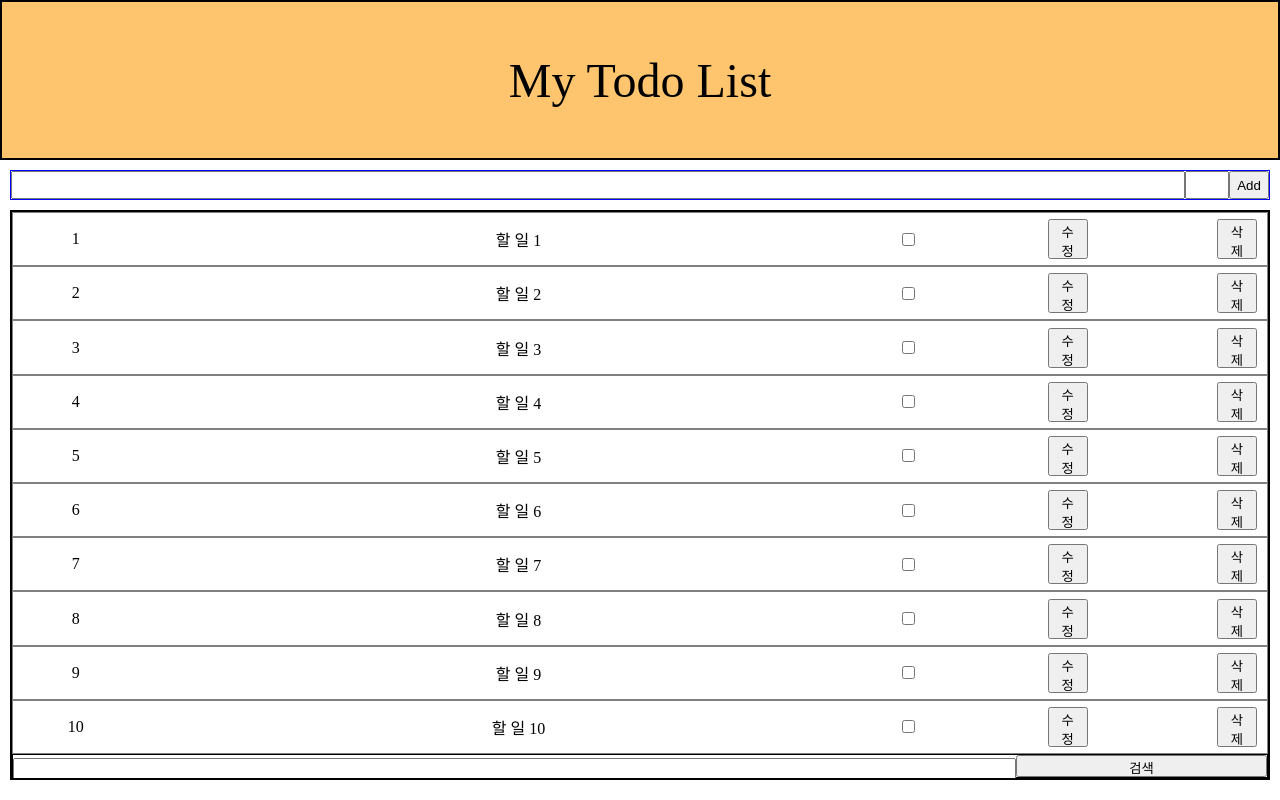
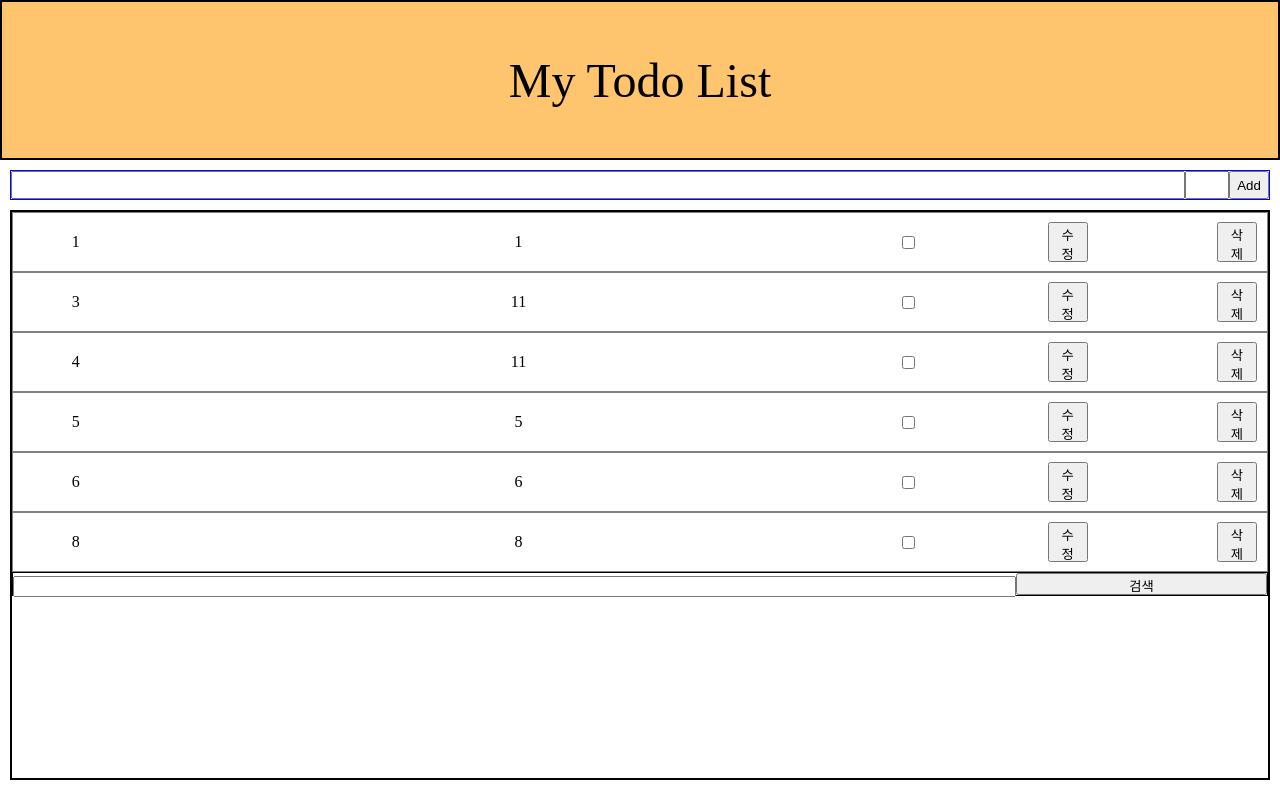
Before and after one commit to leehj8896/priority-todo, a Vue app: page / in a window 1280 px wide. Built offline with nearby package versions, Linux system fonts and the light colour scheme; data requests are answered from the project's data file.

Commit message:
json-server 연동

```diff
--- /dev/null
+++ b/db.json
@@ -0,0 +1,46 @@
+{
+  "todos": [
+    {
+      "id": "eabb",
+      "title": "11",
+      "priority": 4,
+      "done": false,
+      "selected": false
+    },
+    {
+      "id": "81c1",
+      "title": "11",
+      "priority": 3,
+      "done": false,
+      "selected": false
+    },
+    {
+      "id": "5b35",
+      "title": "1",
+      "priority": 1,
+      "done": false,
+      "selected": false
+    },
+    {
+      "id": "e347",
+      "title": "5",
+      "priority": 5,
+      "done": false,
+      "selected": false
+    },
+    {
+      "id": "5297",
+      "title": "6",
+      "priority": 6,
+      "done": false,
+      "selected": false
+    },
+    {
+      "id": "bd61",
+      "title": "8",
+      "priority": 8,
+      "done": false,
+      "selected": false
+    }
+  ]
+}
--- a/package.json
+++ b/package.json
@@ -8,6 +8,7 @@
     "lint": "vue-cli-service lint"
   },
   "dependencies": {
+    "axios": "^1.6.8",
     "core-js": "^3.8.3",
     "vue": "^3.2.13"
   },
--- a/src/App.vue
+++ b/src/App.vue
@@ -12,7 +12,7 @@
         v-on:remove-todo="removeTodo"
         v-on:update-item="updateItem"
         v-on:search-title="onClickSearchTitle"
-        v-on:fetch-data="fetchData"
+        v-on:scroll-to-end="onScrollToEnd"
         v-bind:is-search-mode="isSearchMode"
       />
     </div>
@@ -27,7 +27,7 @@
 
 <script>
 import AddTodo from './components/AddTodo.vue'
-
+import axios from 'axios'
 import TodoList from './components/TodoList.vue'
 import UpdatePopup from './components/UpdatePopup.vue'
 
@@ -46,6 +46,8 @@ export default {
       currentTodoItem: {},
       isSearchMode: false,
       searchTitle: '',
+      itemsPerPage: 10,
+      currentPage: 1,
     }
   },
   computed: {
@@ -56,48 +58,44 @@ export default {
   },
   created() {
     console.log('App > created')
-    this.setTestData()
+    this.setTodoList()
   },
   methods: {
-    fetchData(currentPage) {
-      console.log('App > fetchData')
-      this.loading = true;
-      setTimeout(() => {
-        const start = (currentPage - 1) * 10 + 1
-        const end = start + 9
-        this.setTestData(start, end)
-        this.loading = false;
-      }, 1000);
+    async setTodoList() {
+      console.log('App > setTodoList')
+      this.loading = true
+      const response = await axios.get('http://localhost:3000/todos', {
+        params: { _limit: this.itemsPerPage * this.currentPage, },
+      })
+      console.log('get todos response', response.data)
+      this.todoList = response.data
+      this.todoList = this.todoList.sort((a, b) => a.priority - b.priority)
+      this.loading = false
     },
-    setTestData(start = 1, end = 10) {
-      for (let i = start; i <= end; i++) {
-        const newItem = this.getNewItem({
-          priority: i,
-          title: `할 일 ${i}`,
-        })
-        this.todoList.push(newItem)
-      }
+    onScrollToEnd() {
+      console.log('App > onScrollToEnd')
+      this.currentPage++
+      this.setTodoList()
     },
-    getNewItem(todoInfo) {
-      return {
-        idx: this.todoList.length > 0 ?
-          Math.max(...this.todoList.map((item) => item.idx)) + 1 :
-          1,
-        done: false,
-        selected: false,
-        ...todoInfo,
-      }
-    },
-    addTodo(todoInput) {
+    async addTodo(todoInput) {
       console.log('App: addTodo')
       console.log(`todoInput: ${todoInput}`)
       const { title, priority } = todoInput
       if (!title) return
-      const newItem = this.getNewItem(todoInput)
-      this.insertItem(newItem)
-      console.log('this.todoList', this.todoList)
+      const newItem = {
+        title,
+        priority,
+        done: false,
+        selected: false,
+      }
+      const response = await axios.post('http://localhost:3000/todos', newItem)
+      console.log('post todos response', response.data)
+      // this.insertItem(newItem)
+      // console.log('this.todoList', this.todoList)
+      this.setTodoList()
     },
     insertItem(newItem) {
+      console.log('App > insertItem', newItem)
       if (this.todoList.length === 0) {
         this.todoList.push(newItem)
       } else {
@@ -114,11 +112,12 @@ export default {
         if (!finished) this.todoList.push(newItem)
       }
     },
-    removeTodo(todoItem) {
+    async removeTodo(todoItem) {
       console.log('App removeTodo')
       console.log('todoItem', todoItem)
-      this.todoList = this.todoList.filter((item) => item.idx !== todoItem.idx)
-      console.log('this.todoList', this.todoList)
+      const response = await axios.delete(`http://localhost:3000/todos/${todoItem.id}`)
+      console.log('delete todo response', response.data)
+      this.setTodoList()
     },
     updateItem(todoItem) {
       console.log('App > updateItem')
@@ -130,13 +129,20 @@ export default {
       console.log('App cancelUpdate')
       this.showPopup = false
     },
-    submitUpdate(updateTodoInfo) {
+    async submitUpdate(updateTodoInfo) {
       console.log('App > submitUpdate', updateTodoInfo)
-      // 삭제
-      this.removeTodo(updateTodoInfo)
-      // 다시삽입
-      const newTodoItem = this.getNewItem(updateTodoInfo)
-      this.insertItem(newTodoItem)
+      const response = await axios.patch(`http://localhost:3000/todos/${updateTodoInfo.id}`, updateTodoInfo)
+      console.log('patch todo response', response.data)
+      // this.todoList = this.todoList.map((todo) => {
+      //   if (updateTodoInfo.id === todo.id) {
+      //     return {
+      //       ...todo,
+      //       ...updateTodoInfo,
+      //     }
+      //   }
+      //   return todo
+      // })
+      this.setTodoList()
       this.showPopup = false
     },
     onClickSearchTitle(title) {
--- a/src/components/TodoList.vue
+++ b/src/components/TodoList.vue
@@ -54,7 +54,7 @@ export default {
   methods: {
     fetchData() {
       console.log('TodoList > fetchData')
-      this.$emit('fetch-data', this.currentPage)
+      this.$emit('scroll-to-end')
     },
     handleScroll() {
       console.log('TodoList > handleScroll')
@@ -63,7 +63,6 @@ export default {
         && !this.loading
         // && this.currentPage < this.totalPages
       ) {
-        this.currentPage++;
         this.fetchData()
       }
     },
@@ -73,10 +72,9 @@ export default {
       this.$emit('remove-todo', todoItem)
     },
     selectItem(todoItem) {
-      console.log('TodoList selectItem')
-      console.log(todoItem)
+      console.log('TodoList selectItem', todoItem)
       this.todoList.forEach((item) => {
-        if (item.idx === todoItem.idx) {
+        if (item.id === todoItem.id) {
           item.selected = !todoItem.selected
         } else {
           item.selected = false
--- a/src/components/UpdatePopup.vue
+++ b/src/components/UpdatePopup.vue
@@ -40,7 +40,7 @@ export default {
   computed: {
     updateTodoInfo() {
       return {
-        idx: this.currentTodoItem.idx,
+        id: this.currentTodoItem.id,
         title: this.currentTodoItem.title,
         priority: this.currentTodoItem.priority,
         done: this.currentTodoItem.done,
@@ -57,11 +57,10 @@ export default {
       console.log('UpdatePopup > onClickSubmit')
       // validation 추가
       this.$emit('submit-update', {
-        idx: this.updateTodoInfo.idx,
+        id: this.updateTodoInfo.id,
         title: this.updateTodoInfo.title,
         priority: parseInt(this.updateTodoInfo.priority),
         done: this.updateTodoInfo.done,
-        selected: this.updateTodoInfo.selected,
       })
     },
   }
--- a/src/type/todo.ts
+++ b/src/type/todo.ts
@@ -1,8 +1,5 @@
 export interface Todo {
-  idx: number
   title: string
-	date: string
-  description: string
   done: boolean
   priority: number
   selected: boolean
```
Also changed, not shown: 1 other file (tests, documents, lock files or other folders).
